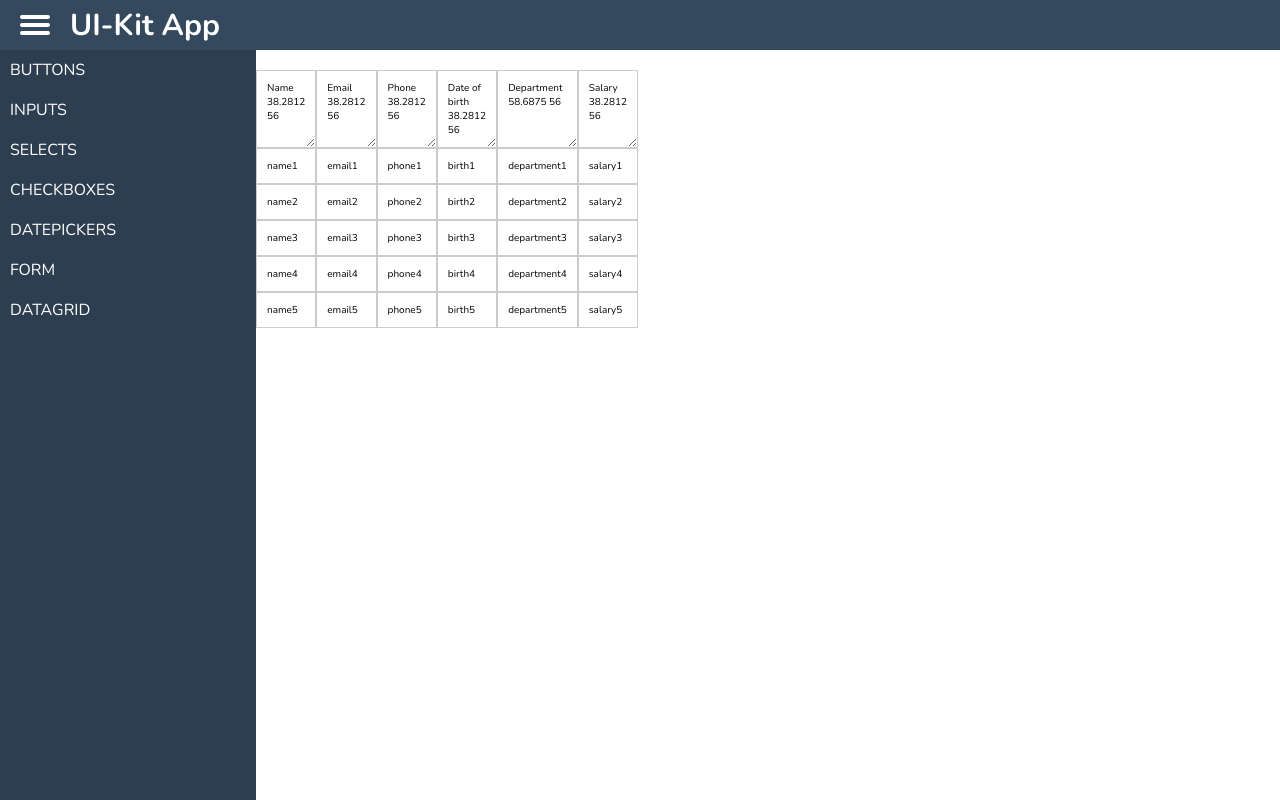
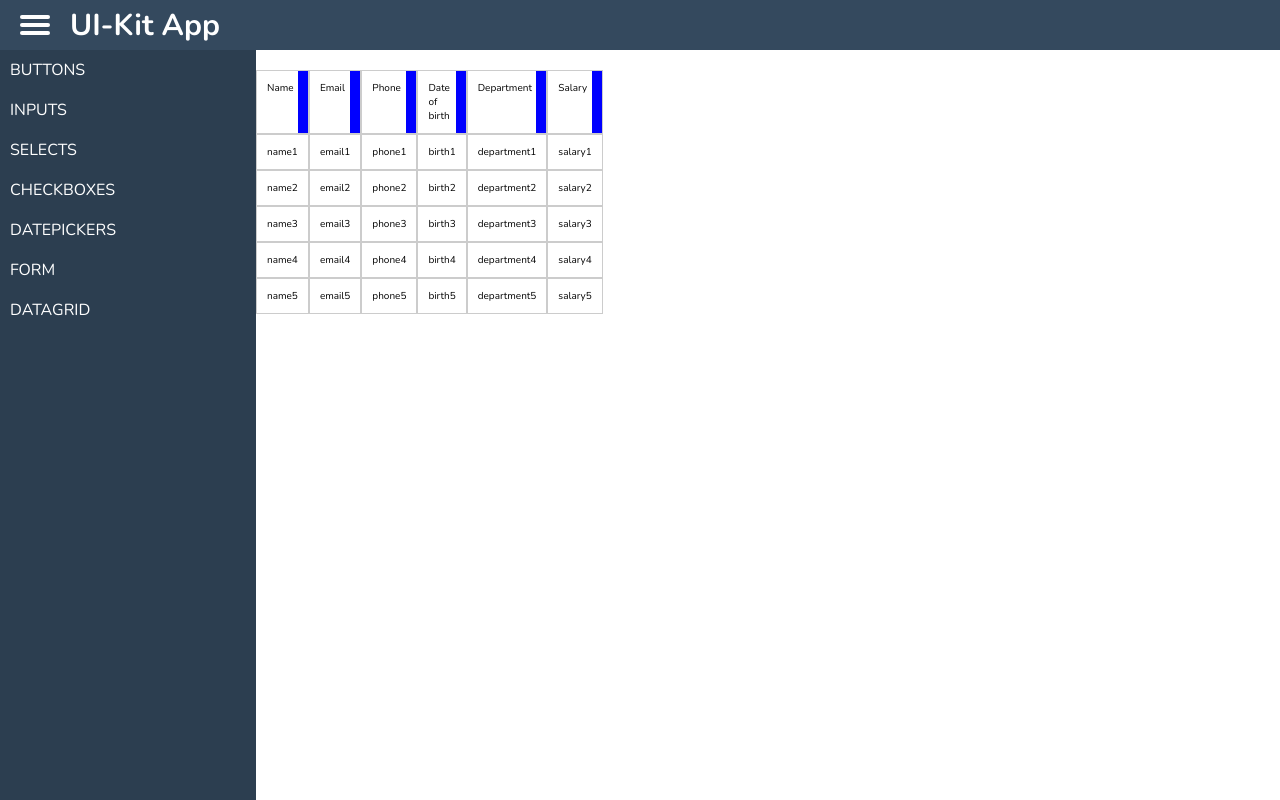
Before and after one commit to a-korkin/ui-kit-v1, a React (Create React App) app: page /datagrid in a window 1280 px wide. Built offline with nearby package versions, Linux system fonts and the light colour scheme.

Commit message:
custom resize

```diff
--- a/package.json
+++ b/package.json
@@ -10,10 +10,12 @@
     "@types/node": "^12.20.33",
     "@types/react": "^17.0.31",
     "@types/react-dom": "^17.0.10",
+    "@types/react-resizable": "^1.7.4",
     "@types/react-router-dom": "^5.3.2",
     "react": "^17.0.2",
     "react-dom": "^17.0.2",
     "react-icons": "^4.3.1",
+    "react-resizable": "^3.0.4",
     "react-resize-detector": "^6.7.6",
     "react-router-dom": "^5.3.0",
     "react-scripts": "4.0.3",
--- a/src/ui/DataGrid/Column.tsx
+++ b/src/ui/DataGrid/Column.tsx
@@ -1,6 +1,7 @@
-import React, { useCallback } from "react";
+import React, { useCallback, useRef } from "react";
 import { IColumn } from "../../models";
 import { useResizeDetector } from "react-resize-detector";
+// import { ResizableBox } from 'react-resizable';
 
 interface IColumnProps {
     column: IColumn;
@@ -36,22 +37,47 @@ const Column: React.FC<IColumnProps> = ({column, setCurrent, dropColumn, resizeC
         // console.log(`${ref.current.id} - ${ref.current.clientWidth}`);
         resizeColumn(column);
         // console.log(column);
+        // console.log(`${ref.current.clientWidth}`);
     }, []);
 
     const {width, height, ref} = useResizeDetector({ onResize });
 
+
+    const spanRef = useRef<HTMLSpanElement>(null);
+
+    const mouseMoveHandler = (e: React.MouseEvent<HTMLSpanElement>) => {
+        console.log(spanRef, "move");
+    }
+
+    const mouseDownHandler = (e: React.MouseEvent<HTMLSpanElement>) => {
+        // console.log(e.currentTarget.style.width);
+        console.log(spanRef.current?.clientWidth);
+    }
+
     return (
+        // <ResizableBox className="grid-column" width={100} height={100} onResize={e => console.log("dfsf")}>
+        //     {column.name} {width} {height}
+        // </ResizableBox>
+
         <div
-            ref={ref}
+            // ref={ref}
             className="grid-column"
-            draggable={true}
+            // draggable={true}
             onDragStart={e => dragStartHandler(e, column)}
             onDragLeave={dragLeaveHandler}
             onDragEnd={dragEndHandler}
             onDragOver={dragOverHandler}
             onDrop={e => dropHandler(e, column)}
         >
-            {column.name} {width} {height}
+            <span
+                ref={spanRef}
+                className="resize-line"
+                onMouseMove={e => mouseMoveHandler(e)}
+                onMouseDown={e => mouseDownHandler(e)}
+                onMouseUp={e => console.log("up")}
+            ></span>
+            {column.name}
+            {/* {column.name} {width} {height} */}
         </div>
     );
 }
--- a/src/ui/DataGrid/DataGrid.scss
+++ b/src/ui/DataGrid/DataGrid.scss
@@ -5,9 +5,52 @@
     &-column {
         border: .1rem solid #ccc;
         padding: 1rem;
-        resize: horizontal;
-        overflow: auto;
+        // resize: horizontal;
+        // overflow: auto;
+        position: relative;
+
+        .resize-line {
+            display: inline-block;
+            width: 1rem;
+            height: 100%;
+            background-color: blue;
+            position: absolute;
+            top: 0;
+            right: 0;
+        }
     }
+
+    // &-column::-webkit-resizer {
+    //     background: transparent;
+
+    //     &::before {
+    //         content: "";
+    //         height: 10rem;
+    //         width: 1rem;
+    //         background-color: blue;
+    //     }
+    // }
+
+    // ::-webkit-resizer {
+
+        // background-image: url(http://i.imgur.com/hQZDwHs.png);
+        // height: 100%;
+
+        // background-color: blue;
+        // display: block;
+        // width: 3rem;
+        // height: 3rem;
+        // position: relative;
+
+        // &:after {
+        //     content: "";
+        //     width: 2rem;
+        //     height: 5rem;
+        //     background-color: orangered;
+        //     position: absolute;
+        //     top: 0;
+        // }
+    // }
 
     &-column-data {
         border: .1rem solid #ccc;
```
Also changed, not shown: 1 other file (tests, documents, lock files or other folders).
